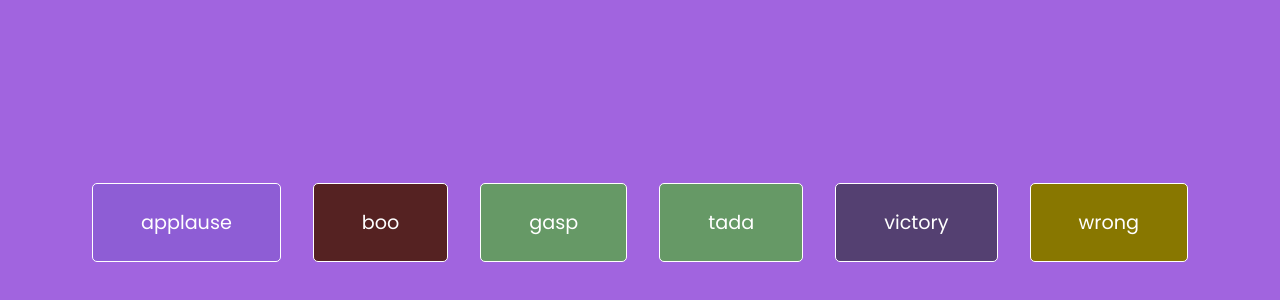
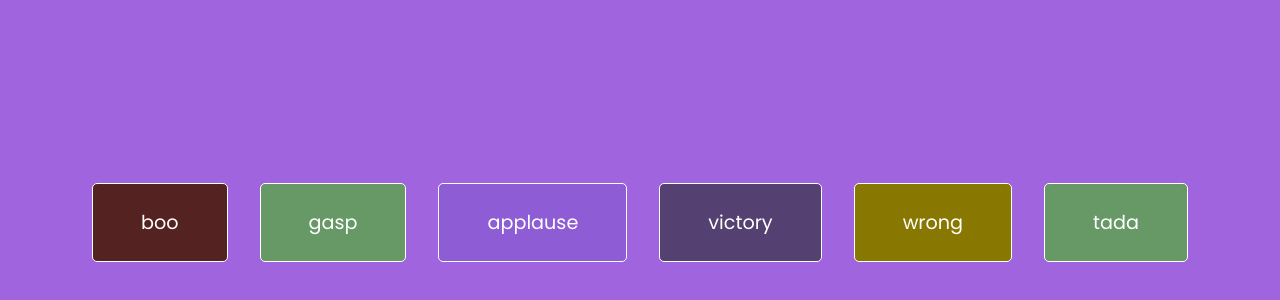
Before and after one commit to likeam/Sound-Board, a plain HTML site: page index.html in a window 1280 px wide. Shown: the part 178-478 px from the top of the page. Drawn offline with Linux system fonts and the light colour scheme.

Commit message:
Fine setttings

```diff
--- a/controller.js
+++ b/controller.js
@@ -1,4 +1,4 @@
-const sounds = ['applause', 'boo', 'gasp', 'tada', 'victory', 'wrong'];
+const sounds = [ 'boo', 'gasp', 'applause',  'victory', 'wrong','tada'];
 
 sounds.forEach(sound => {
 	const btn = document.createElement('button')
--- a/index.html
+++ b/index.html
@@ -14,11 +14,13 @@
 
 	<audio id="tada" src="./sounds/sound-board_sounds_tada.mp3"></audio>
 
-	<audio id="gasp" src="./sounds/sound-board_sounds_gasp.mp3"></audio>
+
 
 	<audio id="victory" src="./sounds/sound-board_sounds_victory.mp3"></audio>
 
 	<audio id="wrong" src="./sounds/sound-board_sounds_wrong.mp3"></audio>
+
+	<audio id="gasp" src="./sounds/sound-board_sounds_gasp.mp3"></audio>
 
 	<div id="buttons"></div>
 
```
